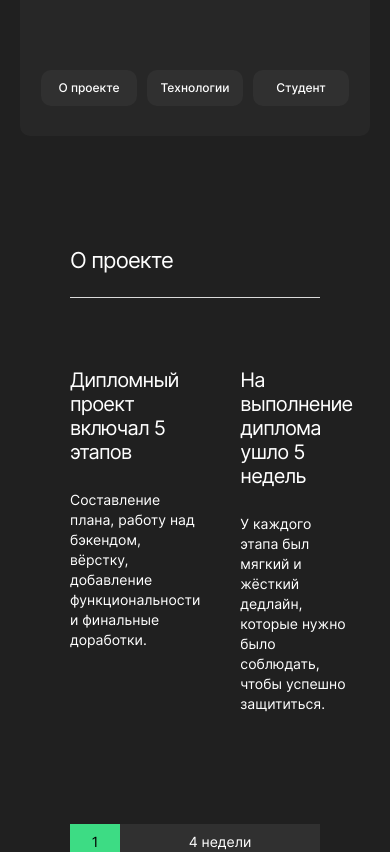
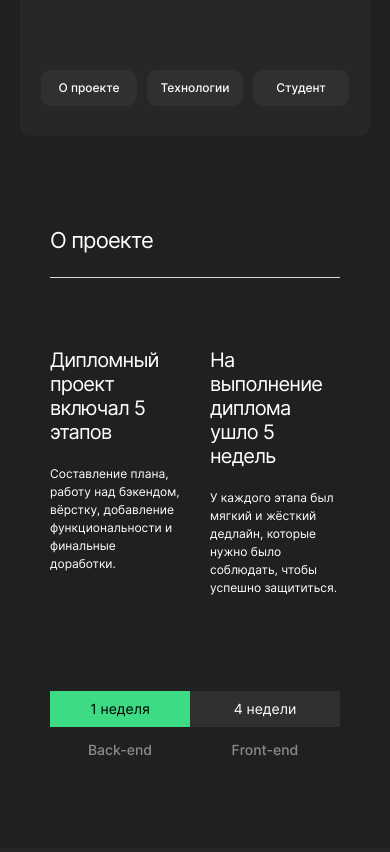
Before and after one commit to BuyanauskasAA/movies-explorer-frontend, a React (Create React App) app: page / in a window 390 px wide. Shown: the part 1000-1852 px from the top of the page. Built offline with nearby package versions, Linux system fonts and the light colour scheme.

Commit message:
feat: сверстать about-project для 768px

```diff
--- a/src/components/AboutProject/AboutProject.css
+++ b/src/components/AboutProject/AboutProject.css
@@ -53,3 +53,27 @@
   font-weight: 500;
   color: #8b8b8b;
 }
+
+@media (max-width: 768px) {
+  .about-project {
+    padding: 91px 50px 80px;
+  }
+
+  .about-project__content {
+    gap: 30px;
+    padding: 70px 0 94px;
+  }
+
+  .about-project__title {
+    margin: 0 0 21px 0;
+  }
+
+  .about-project__description {
+    font-size: 12px;
+    line-height: 18px;
+  }
+
+  .about-project__infographics {
+    grid-template-columns: 140px 1fr;
+  }
+}
```
